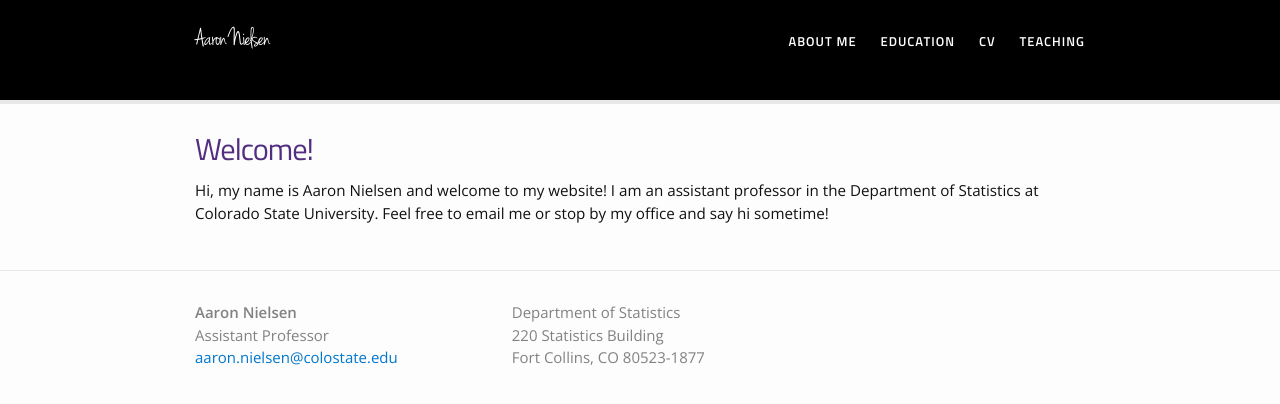
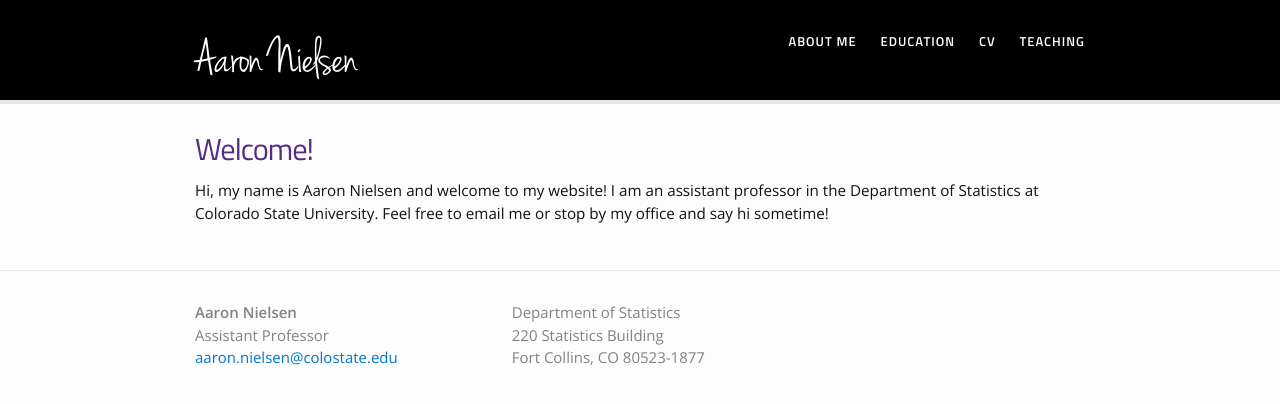
Before and after one commit to aaron-nielsen/aaron-nielsen.github.io, a Jekyll site: the page built from index.html, in a window 1280 px wide. Shown: the top 404 px of the page. Built offline with Jekyll 4.4.1, drawn with Linux system fonts in a browser that asks for light colours.

Commit message:
Update _header.scss

```diff
--- a/_sass/_header.scss
+++ b/_sass/_header.scss
@@ -21,7 +21,7 @@
 }
 
 .site-title {
-    font-size: 26px;
+    font-size: 52px;
 /* 		margin-top: 15px;
     line-height: 40px; */
     letter-spacing: -1px;
```
